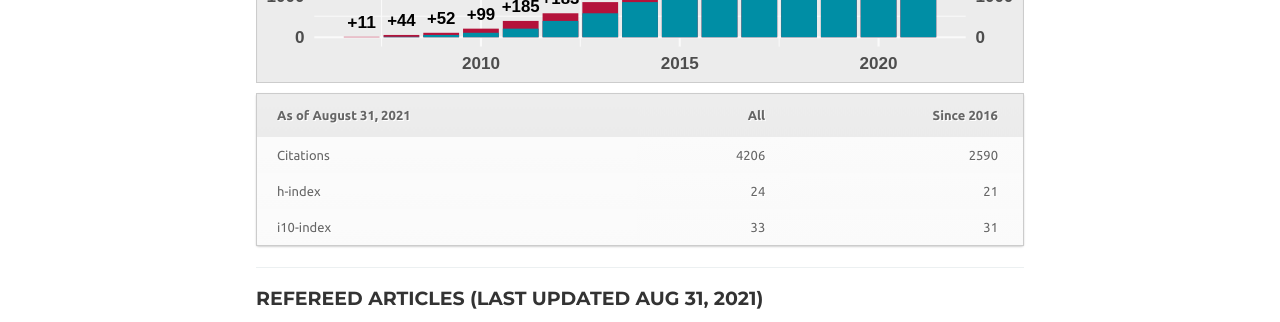
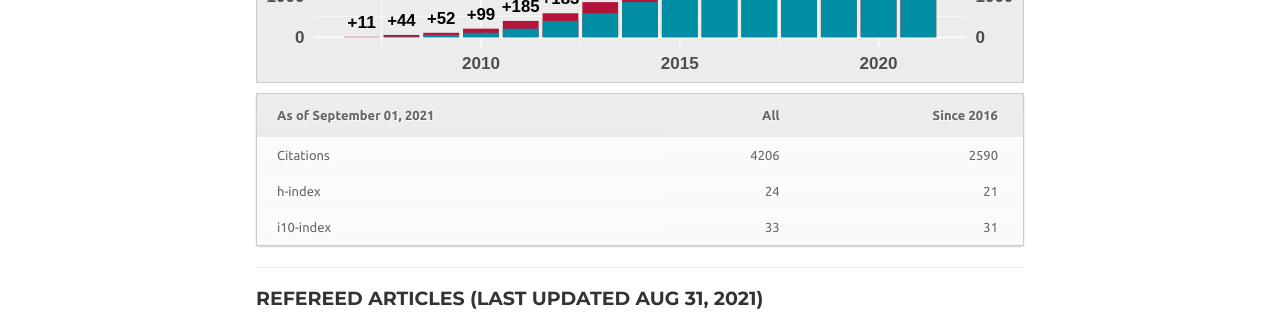
Before and after one commit to swarm-lab/swarm-lab.github.io.jekyll, a Jekyll site: the page built from publications/index.md, in a window 1280 px wide and 900 px high, scrolled down 302 px. Shown: the part 152-474 px from the top of the window. Built offline with Jekyll 4.4.1, drawn with Linux system fonts in a browser that asks for light colours; nearby versions of some CDN libraries; some web fonts are replaced; some of the changed text lies outside the part shown.

Commit message:
Update website

```diff
--- a/_includes/footer.html
+++ b/_includes/footer.html
@@ -2,7 +2,7 @@
         <div class="container">
             <div class="row">
                 <div class="col-md-4">
-                    <span class="copyright">Copyright &copy; {{ site.title }} 2015</span>
+                    <span class="copyright">Copyright &copy; {{ site.title }} 2012-2021</span>
                 </div>
                 <div class="col-md-4">
                     <ul class="list-inline social-buttons">
--- a/publications/index.md
+++ b/publications/index.md
@@ -9,11 +9,11 @@ title: Publication list
 ![](/img/posts/publications/scholar.svg "Cumulated number of publications"){:width="100%"}
 
 {:.scholar}
-|As of August 31, 2021 |  All| Since 2016|
-|:---------------------|----:|----------:|
-|Citations             | 4206|       2590|
-|h-index               |   24|         21|
-|i10-index             |   33|         31|
+|As of September 01, 2021 |  All| Since 2016|
+|:------------------------|----:|----------:|
+|Citations                | 4206|       2590|
+|h-index                  |   24|         21|
+|i10-index                |   33|         31|
 
 ---
 
```
Also changed, not shown: contact/index.md (+1 -1 lines).
